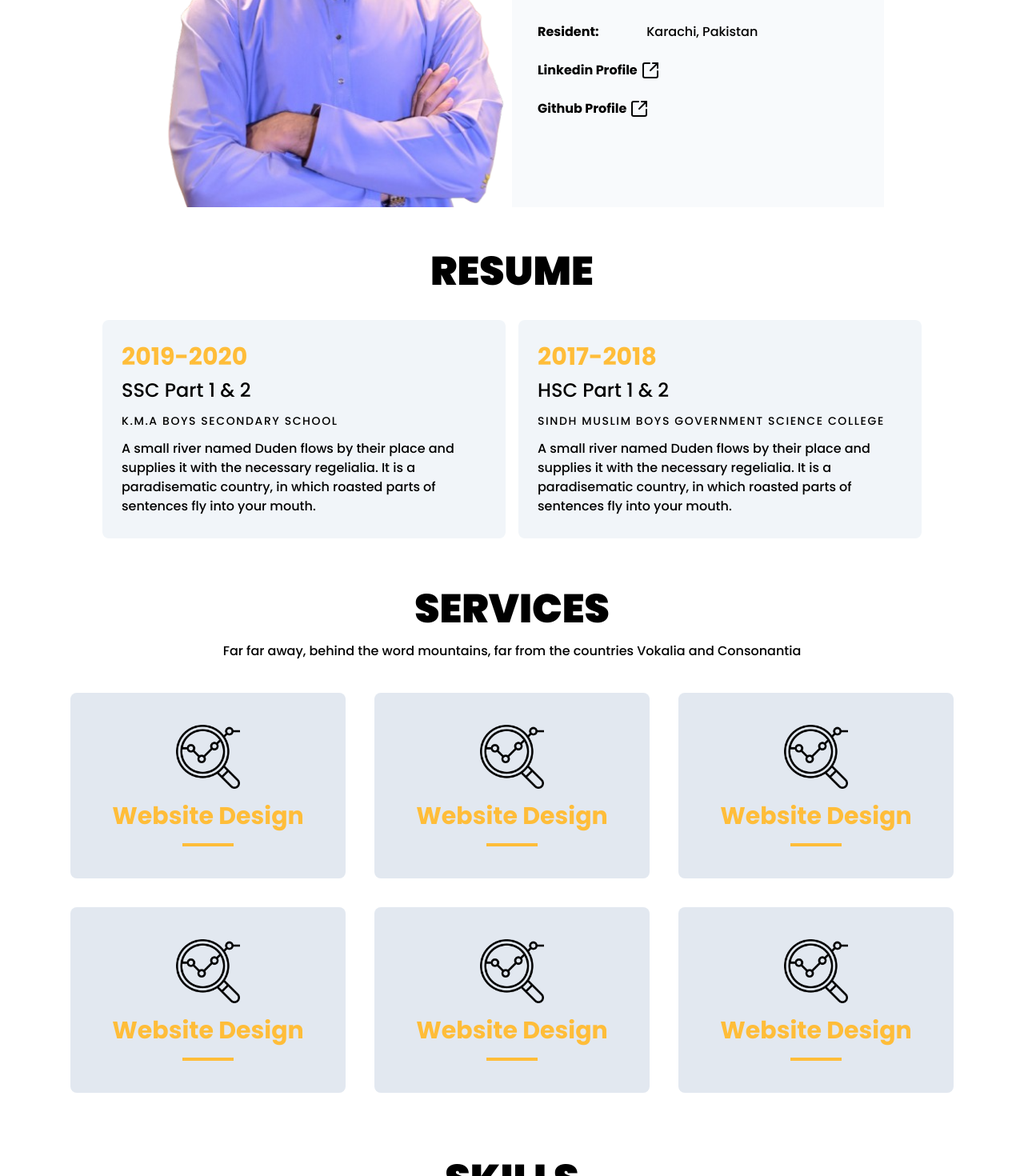
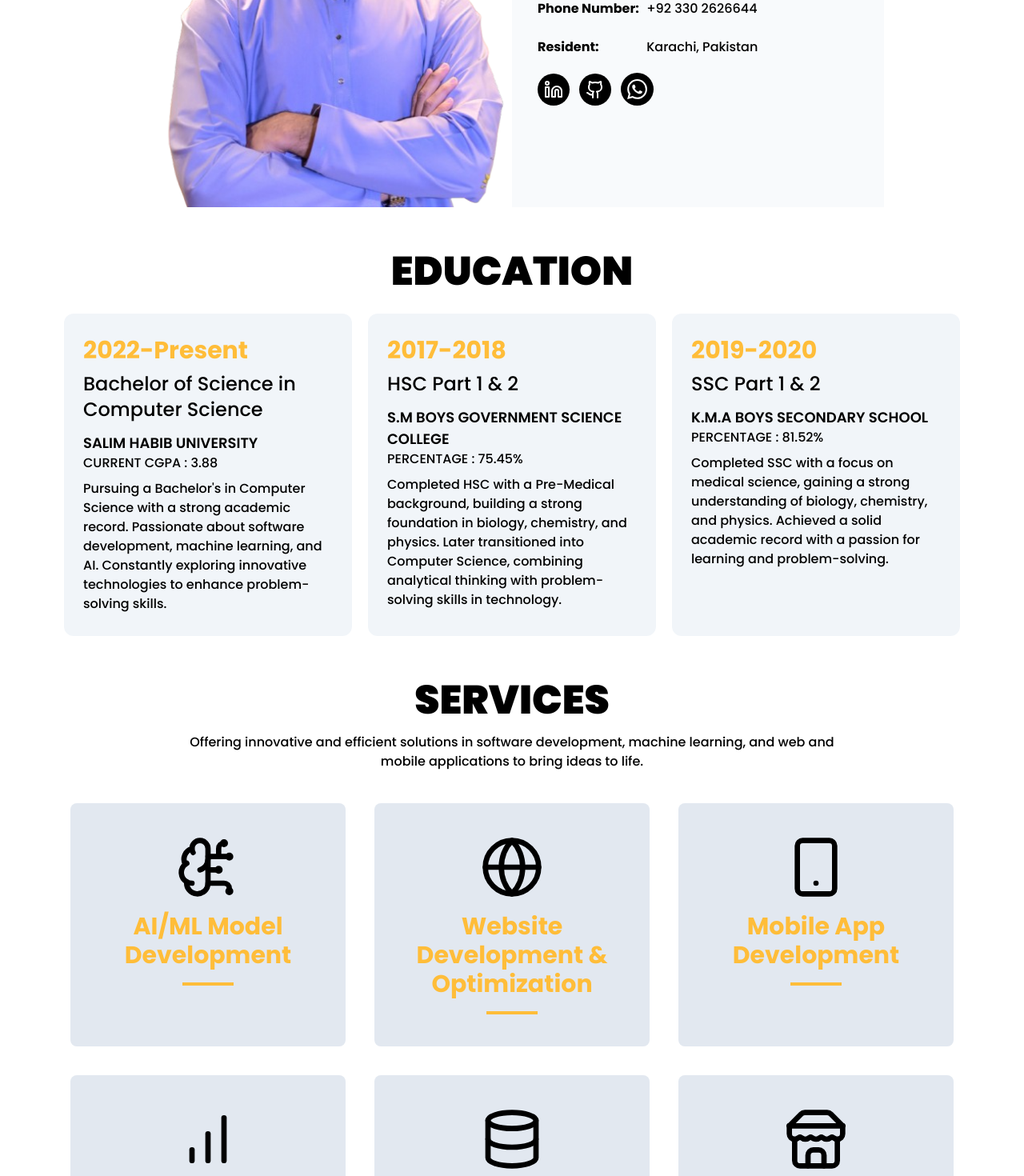
Before and after one commit to anusmemon226/personal_portfolio, a Next.js app: page / in a window 1280 px wide. Shown: the part 1160-2630 px from the top of the page at 80% size. Built offline with nearby package versions, Linux system fonts and the light colour scheme.

Commit message:
Portfolio Updated

```diff
--- a/src/app/components/About.tsx
+++ b/src/app/components/About.tsx
@@ -3,7 +3,7 @@ import React, { forwardRef } from "react";
 import aboutProfile from "../../../public/profilePic.png";
 import SectionHeader from "./SectionHeader";
 import AboutDetailField from "./AboutDetailField";
-
+import AboutIcon from "./AboutIcon";
 
 const About = (_: unknown, ref: React.ForwardedRef<HTMLDivElement>) => {
   return (
@@ -12,11 +12,18 @@ const About = (_: unknown, ref: React.ForwardedRef<HTMLDivElement>) => {
       id="about"
       className="mb-10 flex flex-col items-center justify-center px-6 max-5sm:px-0 sm:px-16 md:px-10 lg:px-20 pt-10"
     >
-      <SectionHeader heading="About Me" paragraph="Hi, I'm Muhammad Anas, a Computer Science student at Salim Habib University. I'm passionate about technology and always eager to explore new innovations. My interests lie in Artificial Intelligence, Machine Learning, and Cybersecurity, where I enjoy solving complex problems and building smart solutions. I love working on projects that push the boundaries of technology, whether it's developing intelligent systems, securing networks, or creating efficient applications. With a strong foundation in programming and a curious mindset, I'm always looking to learn and grow. Let's connect and build something amazing together! "/>
+      <SectionHeader
+        heading="About Me"
+        paragraph="Hi, I'm Muhammad Anas, a Computer Science student at Salim Habib University. I'm passionate about technology and always eager to explore new innovations. My interests lie in Artificial Intelligence, Machine Learning, and Cybersecurity, where I enjoy solving complex problems and building smart solutions. I love working on projects that push the boundaries of technology, whether it's developing intelligent systems, securing networks, or creating efficient applications. With a strong foundation in programming and a curious mindset, I'm always looking to learn and grow. Let's connect and build something amazing together! "
+      />
 
       <div className="flex max-md:flex-col md:justify-evenly max-md:items-center max-md:w-full">
         <div className="w-[75%] sm:w-[60%] aspect-square md:w-[50%] max-md:rounded-full max-md:overflow-hidden my-auto max-md:shadow-sm max-md:shadow-gray-600 max-md:mb-1">
-          <Image src={aboutProfile} alt="Profile Pic" className="w-[600px] block" />
+          <Image
+            src={aboutProfile}
+            alt="Profile Pic"
+            className="w-[600px] block"
+          />
         </div>
         <div className="w-[50%] max-md:w-[100%] bg-slate-50 px-8 flex flex-col justify-center py-5">
           <div className="flex py-3">
@@ -29,8 +36,11 @@ const About = (_: unknown, ref: React.ForwardedRef<HTMLDivElement>) => {
             <AboutDetailField title="Email" value="anusm226@gmail.com" />
             <AboutDetailField title="Phone Number" value="+92 330 2626644" />
             <AboutDetailField title="Resident" value="Karachi, Pakistan" />
-            <AboutDetailField title="Linkedin" value="https://www.linkedin.com/in/muhammadanus226/" />
-            <AboutDetailField title="Github" value="https://github.com/anusmemon226" />
+            <div className="flex flex-row items-center gap-3 py-2">
+                <AboutIcon title="Linkedin" link="https://www.linkedin.com/in/muhammadanus226/"/>
+                <AboutIcon title="Github" link="https://github.com/anusmemon226"/>
+                <AboutIcon title="Whatsapp" link="https://wa.link/ytr8aa"/>
+            </div>
           </div>
           {/* <div className="mt-4">
             <button className="bg-[#ffbd39] p-4 rounded-full">Download CV</button>
--- a/src/app/components/AboutDetailField.tsx
+++ b/src/app/components/AboutDetailField.tsx
@@ -1,31 +1,16 @@
-import { SquareArrowOutUpRight } from 'lucide-react'
-import Link from 'next/link'
-import React from 'react'
+const AboutDetailField = ({
+  title,
+  value,
+}: {
+  title: string;
+  value: string;
+}) => {
+  return (
+    <div className="flex items-center justify-between w-full py-3">
+      <p className="w-[34%] font-bold">{title}:</p>
+      <p className="flex-1">{value}</p>
+    </div>
+  );
+};
 
-const AboutDetailField = ({ title, value }: { title: string, value: string }) => {
-    return (
-        <div className="flex max-md:flex-wrap max-4sm:flex-col py-3">
-            {title != "Linkedin" && title != "Github" && <><p className="w-[34%] font-bold">{title}:</p>
-            <p className="flex-1">{value}</p></>}
-            {title == "Linkedin" &&
-            <>
-                <Link href={value} target='_blank' className="font-bold flex items-center w-full transition-all duration-500 hover:text-gray-600">
-                <p className=''>{title} Profile</p>
-                <SquareArrowOutUpRight className='cursor-pointer ml-1' />
-                </Link>
-            </>
-            }
-             {title == "Github" &&
-            <>
-                <Link href={value} target='_blank' className="font-bold flex items-center w-full transition-all duration-500 hover:text-gray-600">
-                <p className=''>{title} Profile</p>
-                <SquareArrowOutUpRight className='cursor-pointer ml-1' />
-                </Link>
-            </>
-            }
-
-        </div>
-    )
-}
-
-export default AboutDetailField
+export default AboutDetailField;
--- /dev/null
+++ b/src/app/components/AboutIcon.tsx
@@ -0,0 +1,46 @@
+import { Github, Linkedin } from "lucide-react";
+import Image from "next/image";
+import Link from "next/link";
+import React from "react";
+
+const AboutIcon = ({ title, link }: { title: string; link: string }) => {
+  return (
+    <>
+      {title == "Linkedin" && (
+        <Link
+          href={link}
+          target="_blank"
+          className="bg-black p-2 rounded-full hover:bg-gray-950 flex items-center justify-center"
+        >
+          <Linkedin color="white" />
+        </Link>
+      )}
+      {title == "Github" && (
+        <Link
+          href={link}
+          target="_blank"
+          className="bg-black p-2 rounded-full hover:bg-gray-950 flex items-center justify-center"
+        >
+          <Github color="white" />
+        </Link>
+      )}
+      {title == "Whatsapp" && (
+        <Link
+          href={link}
+          target="_blank"
+          className="bg-black p-2 rounded-full hover:bg-gray-950 flex items-center justify-center"
+        >
+          <Image
+            src={"/icons/whatsapp.svg"}
+            width={25}
+            height={25}
+            alt="whatsapp"
+            className="invert"
+          />
+        </Link>
+      )}
+    </>
+  );
+};
+
+export default AboutIcon;
--- a/src/app/components/ContactForm.tsx
+++ b/src/app/components/ContactForm.tsx
@@ -28,7 +28,7 @@ const ContactForm = () => {
     const handleSendEmail = async (formData: formSchemaType) => {
         const { name, email, phone, subject, message } = formData
         setIsLoading(true)
-        const sendMailResp = await (await fetch("https://anas-personal-portfolio.vercel.app/api/contact", {
+        const sendMailResp = await (await fetch("https://devanas.vercel.app/api/contact", {
             method: "POST",
             body: JSON.stringify({ name, email, phone, subject, message }),
             headers: {
--- a/src/app/components/Navbar.tsx
+++ b/src/app/components/Navbar.tsx
@@ -27,7 +27,7 @@ function Navbar({ heroRef, aboutRef, resumeRef, serviceRef, skillRef, projectRef
       case "About":
         window.scrollTo({ top: aboutRef.current.offsetTop - 40, behavior: "smooth" })
         break
-      case "Resume":
+      case "Education":
         window.scrollTo({ top: resumeRef.current.offsetTop - 60, behavior: "smooth" })
         break
       case "Services":
@@ -85,7 +85,7 @@ function Navbar({ heroRef, aboutRef, resumeRef, serviceRef, skillRef, projectRef
         } else if (scrollPosition >= aboutOffset - 50 && scrollPosition < resumeOffset - 65) {
           setActiveSection("About");
         } else if (scrollPosition >= resumeOffset - 65 && scrollPosition < serviceOffset - 65) {
-          setActiveSection("Resume");
+          setActiveSection("Education");
         } else if (scrollPosition >= serviceOffset - 65 && scrollPosition < skillOffset - 65) {
           setActiveSection("Services");
         } else if (scrollPosition >= skillOffset - 65 && scrollPosition < projectOffset - 65) {
@@ -128,7 +128,7 @@ function Navbar({ heroRef, aboutRef, resumeRef, serviceRef, skillRef, projectRef
       >
         <NavLink title="Home" activeSection={activeSection} handleClick={handleClick} />
         <NavLink title="About" activeSection={activeSection} handleClick={handleClick} />
-        <NavLink title="Resume" activeSection={activeSection} handleClick={handleClick} />
+        <NavLink title="Education" activeSection={activeSection} handleClick={handleClick} />
         <NavLink title="Services" activeSection={activeSection} handleClick={handleClick} />
         <NavLink title="Skills" activeSection={activeSection} handleClick={handleClick} />
         <NavLink title="Projects" activeSection={activeSection} handleClick={handleClick} />
--- a/src/app/components/Resume.tsx
+++ b/src/app/components/Resume.tsx
@@ -4,11 +4,12 @@ import ResumeCard from './ResumeCard'
 
 function Resume(_: unknown, ref: ForwardedRef<HTMLDivElement>) {
   return (
-    <div ref={ref} id='resume' className='mb-10 flex flex-col items-center justify-center px-6 max-5sm:px-5 sm:px-16 md:px-10 lg:px-20'>
-      <SectionHeader heading="Resume" />
-      <div className='flex flex-wrap justify-center max-md:flex-col'>
-        <ResumeCard year='2019-2020' degree='SSC Part 1 & 2' institute='K.M.A Boys Secondary School' description='A small river named Duden flows by their place and supplies it with the necessary regelialia. It is a paradisematic country, in which roasted parts of sentences fly into your mouth.' />
-        <ResumeCard year='2017-2018' degree='HSC Part 1 & 2' institute='Sindh Muslim Boys Government Science College' description='A small river named Duden flows by their place and supplies it with the necessary regelialia. It is a paradisematic country, in which roasted parts of sentences fly into your mouth.' />
+    <div ref={ref} id='Education' className='mb-10 flex flex-col items-center justify-center px-6 max-5sm:px-5 sm:px-16 md:px-10 lg:px-20'>
+      <SectionHeader heading="Education" />
+      <div className='grid grid-cols-1 lg:grid-cols-3 md:grid-cols-2 gap-5'>
+        <ResumeCard year='2022-Present' degree='Bachelor of Science in Computer Science' outcome="Current CGPA : 3.88" institute='Salim Habib University' description="Pursuing a Bachelor's in Computer Science with a strong academic record. Passionate about software development, machine learning, and AI. Constantly exploring innovative technologies to enhance problem-solving skills." />
+        <ResumeCard year='2017-2018' degree='HSC Part 1 & 2' outcome='Percentage : 75.45%' institute='S.M Boys Government Science College' description='Completed HSC with a Pre-Medical background, building a strong foundation in biology, chemistry, and physics. Later transitioned into Computer Science, combining analytical thinking with problem-solving skills in technology.' />
+        <ResumeCard year='2019-2020' degree='SSC Part 1 & 2' outcome='Percentage : 81.52%' institute='K.M.A Boys Secondary School' description='Completed SSC with a focus on medical science, gaining a strong understanding of biology, chemistry, and physics. Achieved a solid academic record with a passion for learning and problem-solving.' />
       </div>
     </div>
   )
--- a/src/app/components/ResumeCard.tsx
+++ b/src/app/components/ResumeCard.tsx
@@ -3,16 +3,18 @@ import React from 'react'
 interface CardType {
     year: string,
     degree: string,
+    outcome:string,
     institute: string,
     description: string
 }
 
-const ResumeCard = ({ year, degree, institute, description }: CardType) => {
+const ResumeCard = ({ year, degree,outcome, institute, description }: CardType) => {
     return (
-        <div className='w-[45%] max-md:w-full p-6 m-2 max-md:my-2 max-md:mx-0 bg-slate-100 rounded-lg'>
+        <div className='max-md:w-full p-6 max-md:my-2 max-md:mx-0 bg-slate-100 rounded-xl'>
             <h2 className='text-[#ffbd39] font-bold text-3xl py-1'>{year}</h2>
             <p className='text-2xl py-1'>{degree}</p>
-            <span className='uppercase my-1 block tracking-[0.1rem] text-[14px] py-1'>{institute}</span>
+            <span className='uppercase mt-1 block text-[18px] pt-1 font-semibold'>{institute}</span>
+            <span className='uppercase mb-1 block text-[16px]'>{outcome}</span>
             <p className='py-1'>{description}</p>
         </div>
     )
--- a/src/app/components/ServiceCard.tsx
+++ b/src/app/components/ServiceCard.tsx
@@ -1,10 +1,10 @@
 import Image from 'next/image'
-import React from 'react'
+import React, { ReactNode } from 'react'
 
-const ServiceCard = ({ icon, title }: { icon: string, title: string }) => {
+const ServiceCard = ({ icon, title }: { icon: ReactNode, title: string }) => {
     return (
-        <div className='cursor-pointer group px-6 py-10 m-2 max-md:my-2 max-md:mx-0 bg-slate-200 rounded-lg transition-all duration-500 hover:bg-[#ffbd39]'>
-            <Image src={`/${icon}`} alt='analysis icon' width={80} height={80} className='mx-auto' />
+        <div className='flex flex-col items-center cursor-pointer group px-6 py-10 m-2 max-md:my-2 max-md:mx-0 bg-slate-200 rounded-lg transition-all duration-500 hover:bg-[#ffbd39]'>
+            {icon}
             <h2 className='text-[#ffbd39] transition-colors duration-500 group-hover:text-white font-bold text-3xl py-4 break-words text-center'>{title}</h2>
             <span className='h-1 w-16 mx-auto block bg-[#ffbd39] group-hover:bg-white transition-all duration-500'></span>
         </div>
--- a/src/app/components/Services.tsx
+++ b/src/app/components/Services.tsx
@@ -1,17 +1,21 @@
 import React, { ForwardedRef, forwardRef } from 'react'
 import SectionHeader from './SectionHeader'
 import ServiceCard from './ServiceCard'
+import { BarChart, BrainCircuit, Database, Globe, Lightbulb, PenTool, Smartphone, Store, Wrench } from 'lucide-react'
 const Services = (_: unknown, ref: ForwardedRef<HTMLDivElement>) => {
     return (
         <div ref={ref} className='mb-10 flex flex-col items-center justify-center px-6 max-5sm:px-5 sm:px-16 md:px-10 lg:px-20'>
-            <SectionHeader heading='Services' paragraph='Far far away, behind the word mountains, far from the countries Vokalia and Consonantia' />
+            <SectionHeader heading='Services' paragraph='Offering innovative and efficient solutions in software development, machine learning, and web and mobile applications to bring ideas to life.' />
             <div className='w-full sm:grid sm:grid-cols-2 md:grid-cols-2 lg:grid-cols-3 sm:gap-5 py-5'>
-                <ServiceCard icon='analysis.webp' title='Website Design' />
-                <ServiceCard icon='analysis.webp' title='Website Design' />
-                <ServiceCard icon='analysis.webp' title='Website Design' />
-                <ServiceCard icon='analysis.webp' title='Website Design' />
-                <ServiceCard icon='analysis.webp' title='Website Design' />
-                <ServiceCard icon='analysis.webp' title='Website Design' />
+                <ServiceCard icon={<BrainCircuit size={80}/>} title='AI/ML Model Development' />
+                <ServiceCard icon={<Globe size={80}/>} title='Website Development & Optimization' />
+                <ServiceCard icon={<Smartphone size={80}/>} title='Mobile App Development' />
+                <ServiceCard icon={<BarChart size={80}/>} title='Data Engineering' />
+                <ServiceCard icon={<Database size={80}/>} title='Database Designing' />
+                <ServiceCard icon={<Store size={80} />} title='Wordpress & Shopify Development' />
+                <ServiceCard icon={<PenTool size={80}/>} title='UI/UX Designing' />
+                <ServiceCard icon={<Lightbulb size={80} />} title='IT Consulting & Strategy' />
+                <ServiceCard icon={<Wrench size={80} />} title='Software Maintenance & Support' />
             </div>
         </div>
     )
--- a/src/app/components/SkillCard.tsx
+++ b/src/app/components/SkillCard.tsx
@@ -5,7 +5,7 @@ const SkillCard = ({ skillName, percentage }: { skillName: string, percentage: s
         <div className='w-full px-4 py-10'>
             <p className='text-lg sm:text-2xl font-bold'>{skillName}</p>
             <div className='mt-2 bg-slate-300 rounded'>
-                <div className={`relative h-3 rounded bg-[#ffbd39] w-[${percentage}%] cursor-pointer`}>
+                <div className={`relative h-3 rounded bg-[#ffbd39] cursor-pointer`} style={{width:`${percentage}%`}}>
                     <p className='bg-[#ffbd39] p-2 rounded-b-xl font-bold absolute top-[12px] right-0'>{percentage}%</p>
                 </div>
             </div>
--- a/src/app/components/Skills.tsx
+++ b/src/app/components/Skills.tsx
@@ -5,17 +5,16 @@ import SkillCard from './SkillCard'
 const Skills = (_: unknown, ref: ForwardedRef<HTMLDivElement>) => {
     return (
         <div ref={ref} className='mb-10 flex flex-col items-center justify-center px-6 max-5sm:px-5 sm:px-16 md:px-10 lg:px-28'>
-            <SectionHeader heading='Skills' paragraph='Far far away, behind the word mountains, far from the countries Vokalia and Consonantia' />
+            <SectionHeader heading='Skills' paragraph='A showcase of my expertise across various technologies, highlighting my proficiency in development, design, and problem-solving.' />
             <div className='grid sm:grid-cols-2 w-full'>
-                <SkillCard skillName='Photoshop' percentage='40' />
-                <SkillCard skillName='Photoshop' percentage='60' />
-                <SkillCard skillName='Photoshop' percentage='70' />
-                <SkillCard skillName='Photoshop' percentage='50' />
-                <SkillCard skillName='Photoshop' percentage='90' />
-                <SkillCard skillName='Photoshop' percentage='80' />
+                <SkillCard skillName='AI/ML Model Development' percentage='70' />
+                <SkillCard skillName='MERN Stack Development' percentage='85' />
+                <SkillCard skillName='Mobile Application Development' percentage='80' />
+                <SkillCard skillName='Database Designing' percentage='75' />
+                <SkillCard skillName='Data Engineering' percentage='80' />
+                <SkillCard skillName='UI/UX Designing' percentage='75' />
             </div>
         </div>
     )
 }
-
 export default forwardRef(Skills)
```
Also changed, not shown: public/icons/whatsapp.svg (added).
